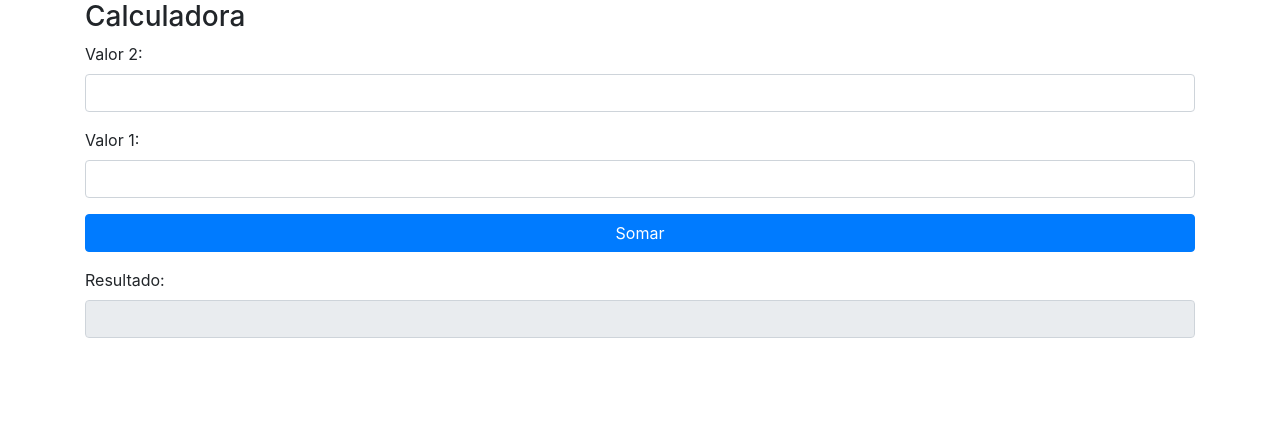
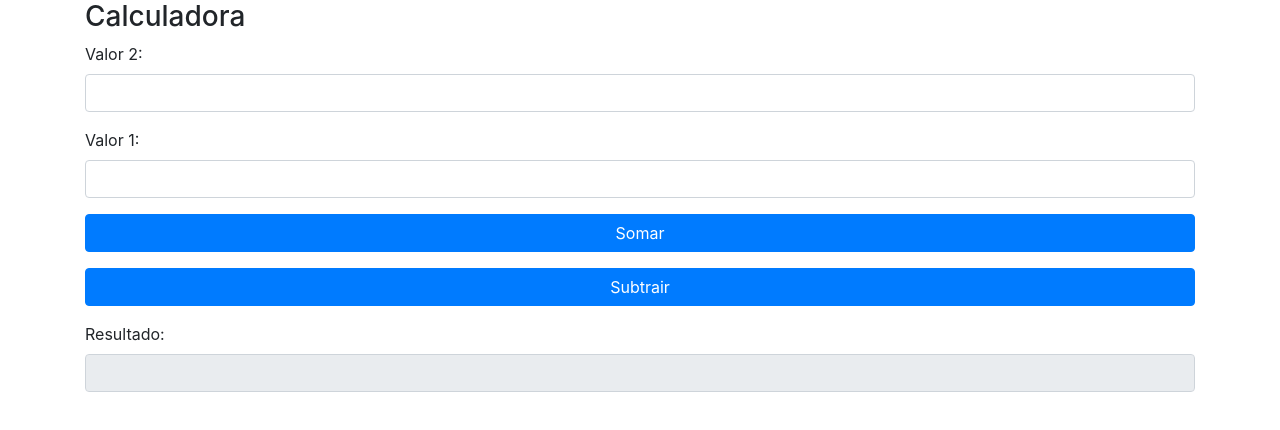
Before and after one commit to jussimar/prjIntroducaoAulaOnline01, a website: page www/index.html in a window 1280 px wide. Drawn offline with Linux system fonts and the light colour scheme.

Commit message:
inserindo um botão para subtrair

```diff
--- a/www/index.html
+++ b/www/index.html
@@ -50,6 +50,13 @@
         <div class="row">
             <div class="col-12">
                <div class="form-group">
+                <button class="btn btn-primary btn-block" id="subtrair">Subtrair</button>
+               </div>
+            </div>
+        </div>
+        <div class="row">
+            <div class="col-12">
+               <div class="form-group">
                 <label for="valor1">Resultado:</label>
                 <input type="number" id="result" class="form-control" readonly>
                </div>
```
